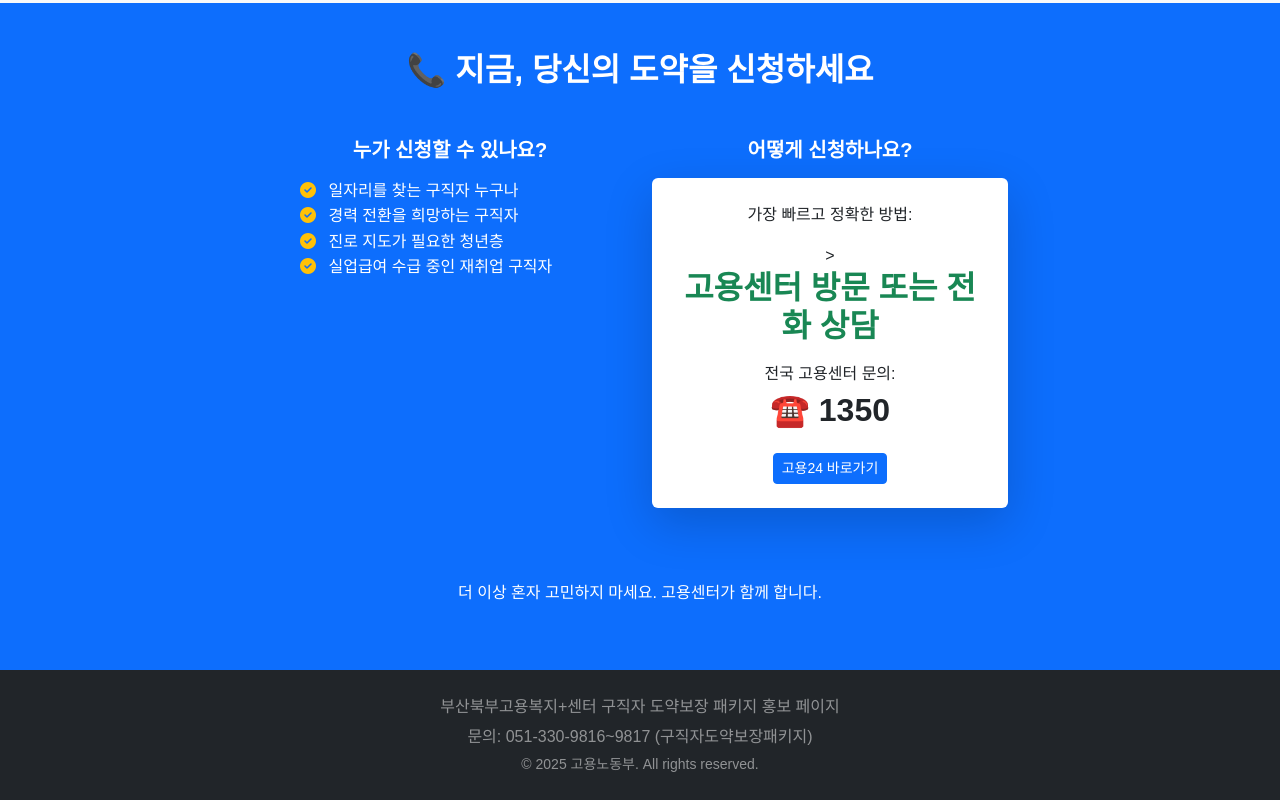
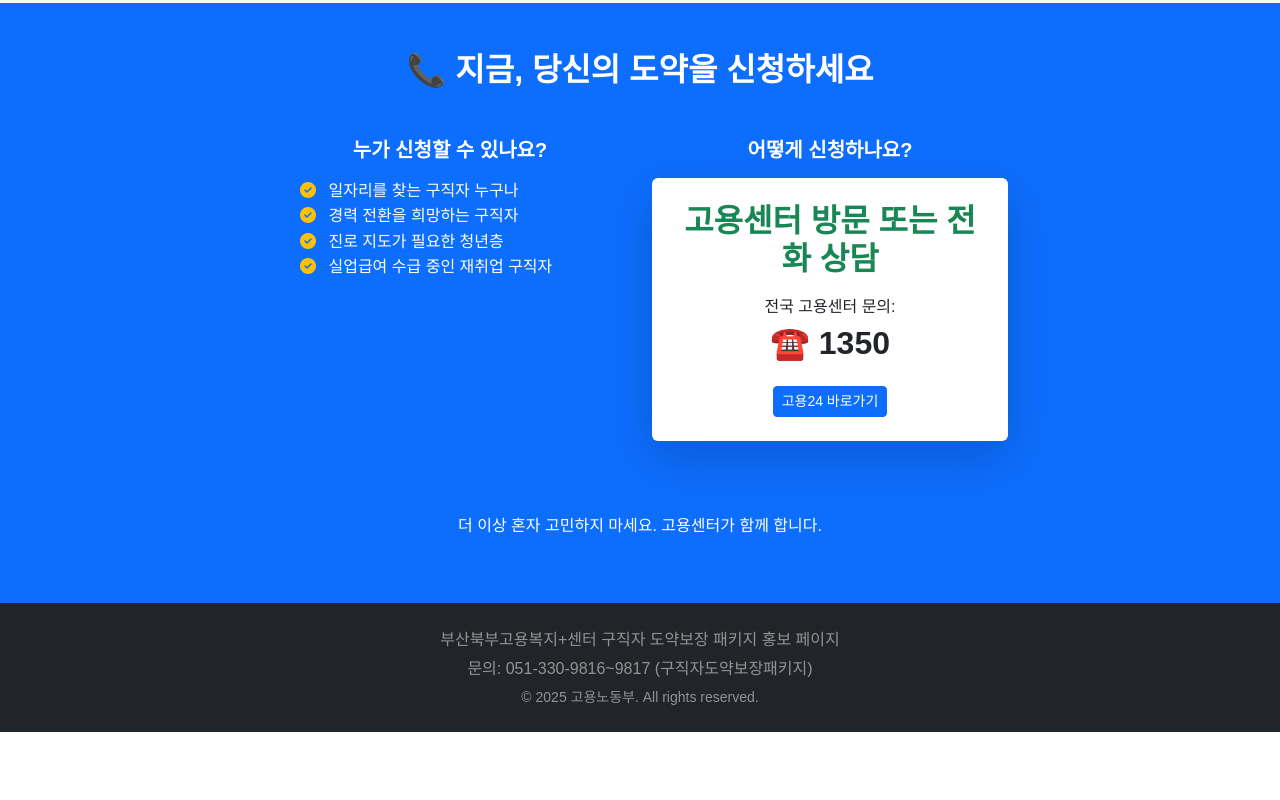
Before and after one commit to job-ok/notice, a plain HTML site: page index.html in a window 1280 px wide. Shown: the part 1799-2599 px from the top of the page. After the commit the page ends 2531 px from the top, so only its background shows below. Drawn offline with nearby package versions, Linux system fonts and the light colour scheme.

Commit message:
Update index.html

```diff
--- a/index.html
+++ b/index.html
@@ -133,7 +133,7 @@
                 <div class="col-lg-4 mb-4">
                     <h5 class="fw-bold mb-3">어떻게 신청하나요?</h5>
                     <div class="p-4 bg-white text-dark rounded shadow-lg">
-                        <! <p class="lead fw-bold">가장 빠르고 정확한 방법:</p> >
+                        <!-- <p class="lead fw-bold">가장 빠르고 정확한 방법:</p> -->
                         <h2 class="fw-bolder mb-3 text-success">고용센터 방문 또는 전화&nbsp;상담</h2>
                         <p class="mb-1">전국 고용센터 문의:</p>
                         <h2 class="fw-bolder">☎️ 1350</h2>
```
